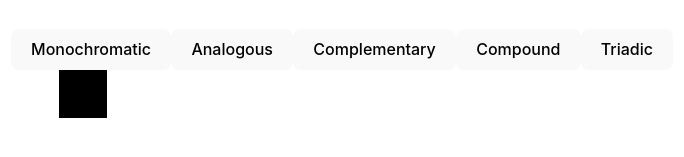
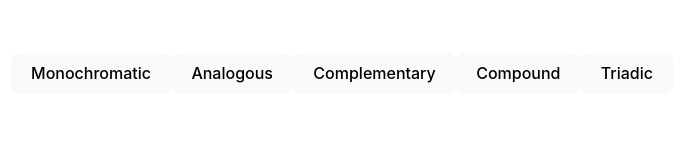
Before and after one commit to rimonaldo/rainbows, a React (Vite) app: page / in a window 1280 px wide. Shown: the part 389-546 px from the top of the page, without its empty margins (298-982 px from the left). Built offline with nearby package versions, Linux system fonts and the light colour scheme.

Commit message:
added colorType, changed useHarmony prop types

```diff
--- a/src/components/Harmony.tsx
+++ b/src/components/Harmony.tsx
@@ -1,12 +1,13 @@
 import React from 'react'
 import useHarmony from '../hooks/useHarmony'
+import { ColorType } from '../types/color'
 type HarmonyProps = {
    type: string
-   color: string
+   color: ColorType
 }
 
 const Harmony: React.FC<HarmonyProps> = ({ type, color }) => {
-   const harmony = useHarmony(color, type)
+   const harmony = useHarmony(color.hex, type)
 
    return (
       <div className="harmony">
```
